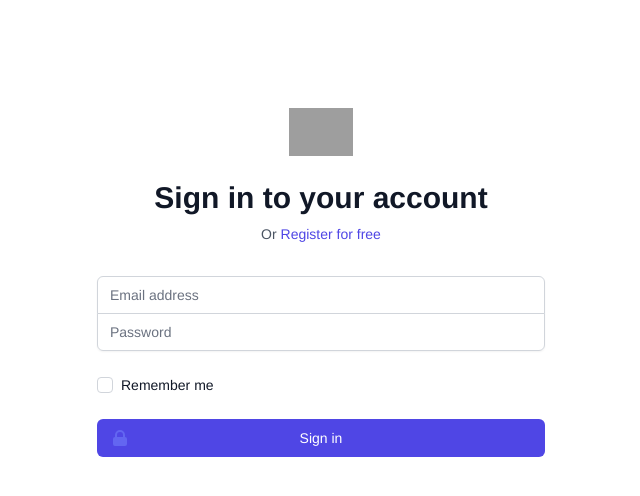
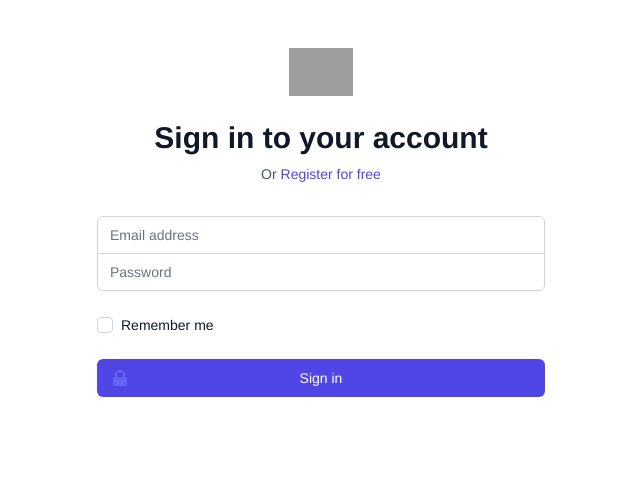
Before and after one commit to tismenetski/laravel-vue-survey, a Vue app in the folder vue/: page /login in a window 1280 px wide. Shown: the top 496 px of the page, without its empty margins (319-959 px from the left). Built offline with nearby package versions, Linux system fonts and the light colour scheme; grey boxes are pictures that could not be loaded.

Commit message:
Removed annoying default margin

```diff
--- a/vue/src/App.vue
+++ b/vue/src/App.vue
@@ -15,6 +15,6 @@
   -moz-osx-font-smoothing: grayscale;
   /*text-align: center;*/
   color: #2c3e50;
-  margin-top: 60px;
+  /*margin-top: 60px;*/
 }
 </style>
```
